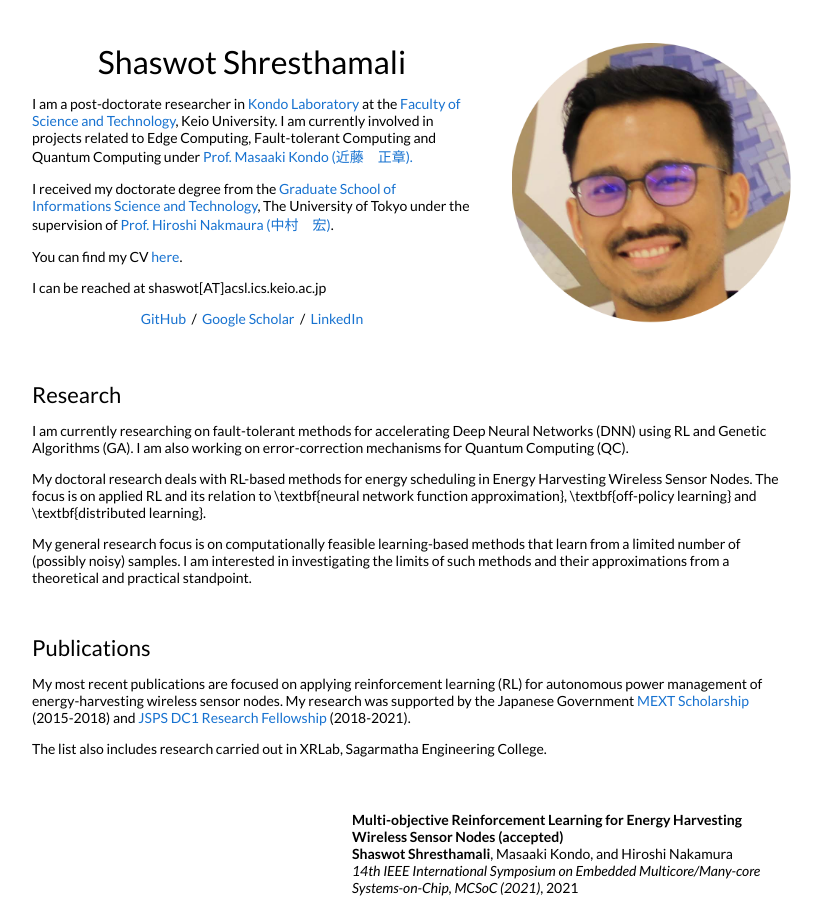
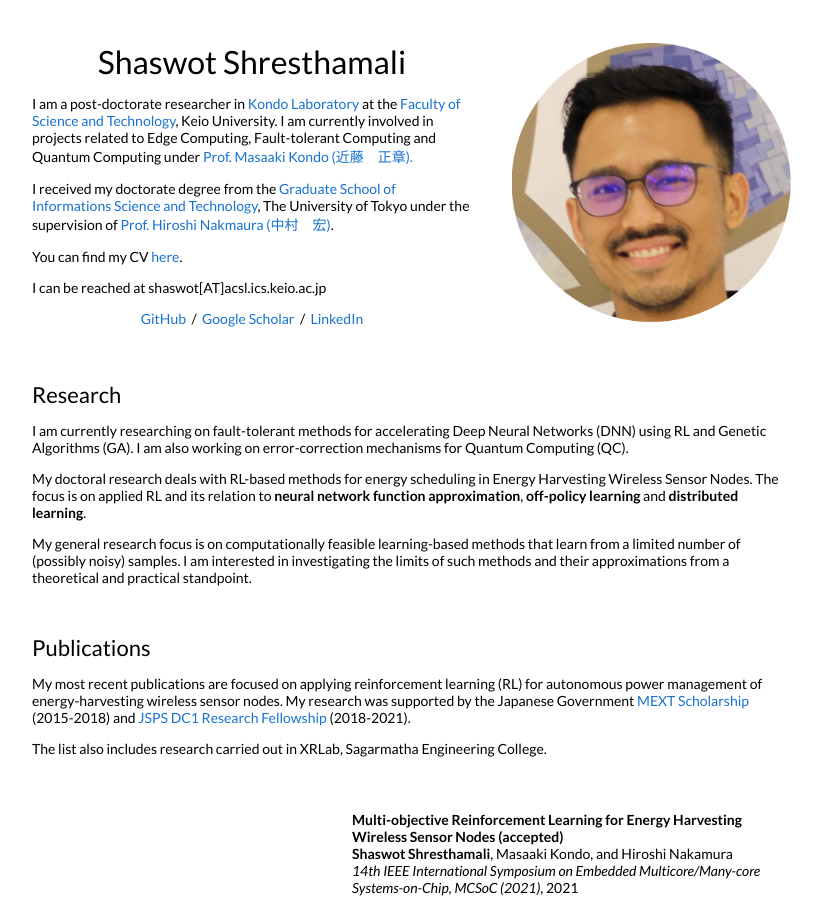
Before and after one commit to shaswot/shaswot.github.io, a Jekyll site: the page built from _posts/2021-12-21-mcsoc2021.markdown, in a window 1280 px wide and 900 px high. Shown: the whole window, without its empty margins (228-1050 px from the left). Built offline with Jekyll 4.4.1, drawn with Linux system fonts in a browser that asks for light colours.

Commit message:
typo fixed

```diff
--- a/_layouts/default.html
+++ b/_layouts/default.html
@@ -57,7 +57,7 @@
 				I am currently researching on fault-tolerant methods for accelerating Deep Neural Networks (DNN) using RL and Genetic Algorithms (GA). I am also working on error-correction mechanisms for Quantum Computing (QC).
 			  </p>
 			  <p>
-				My doctoral research deals with RL-based methods for energy scheduling in Energy Harvesting Wireless Sensor Nodes. The focus is on applied RL and its relation to \textbf{neural network function approximation}, \textbf{off-policy learning} and \textbf{distributed learning}.
+			  My doctoral research deals with RL-based methods for energy scheduling in Energy Harvesting Wireless Sensor Nodes. The focus is on applied RL and its relation to <b>neural network function approximation</b>, <b>off-policy learning</b> and <b>distributed learning</b>.
 			  </p>
 			  <p>
 				My general research focus is on computationally feasible learning-based methods that learn from a
```
